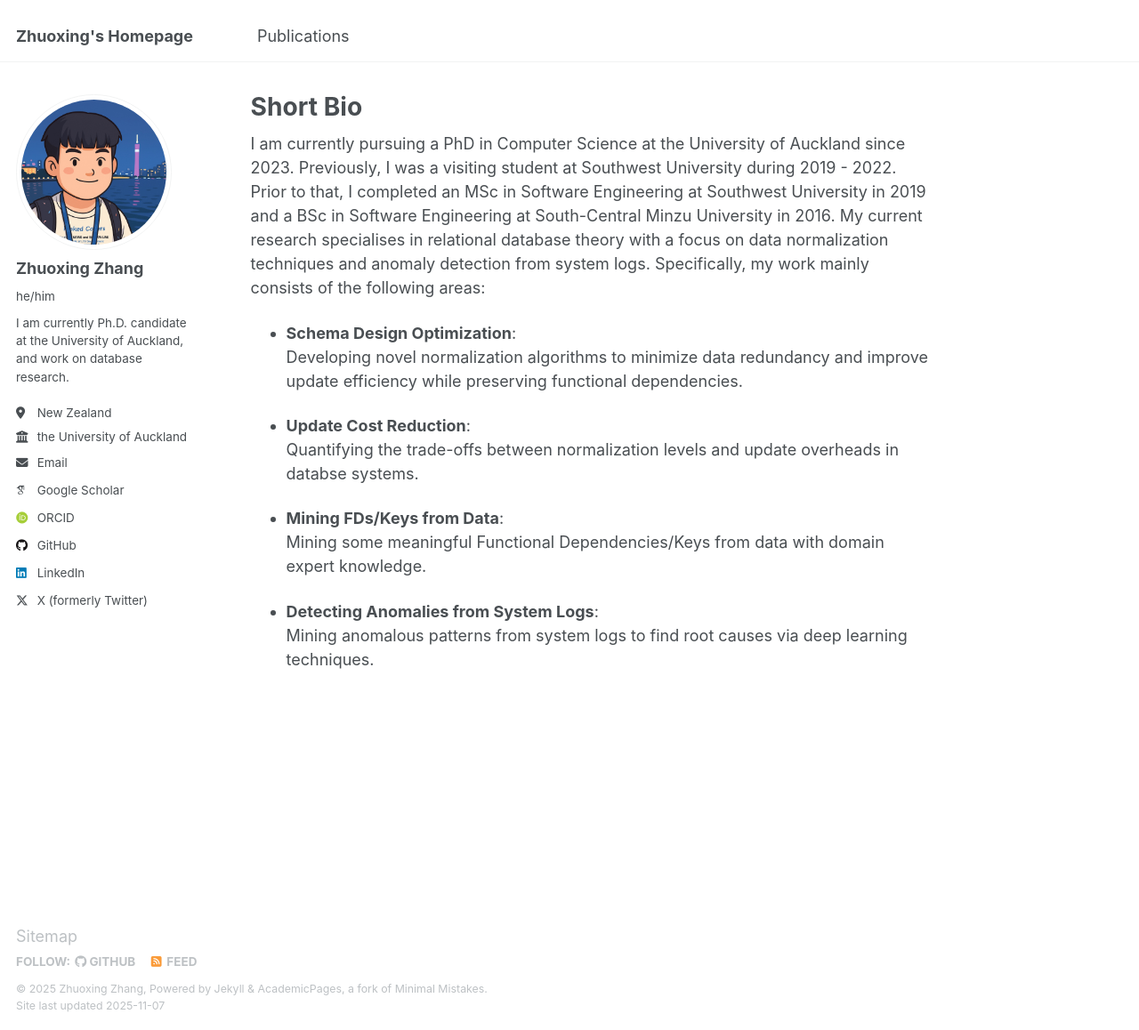
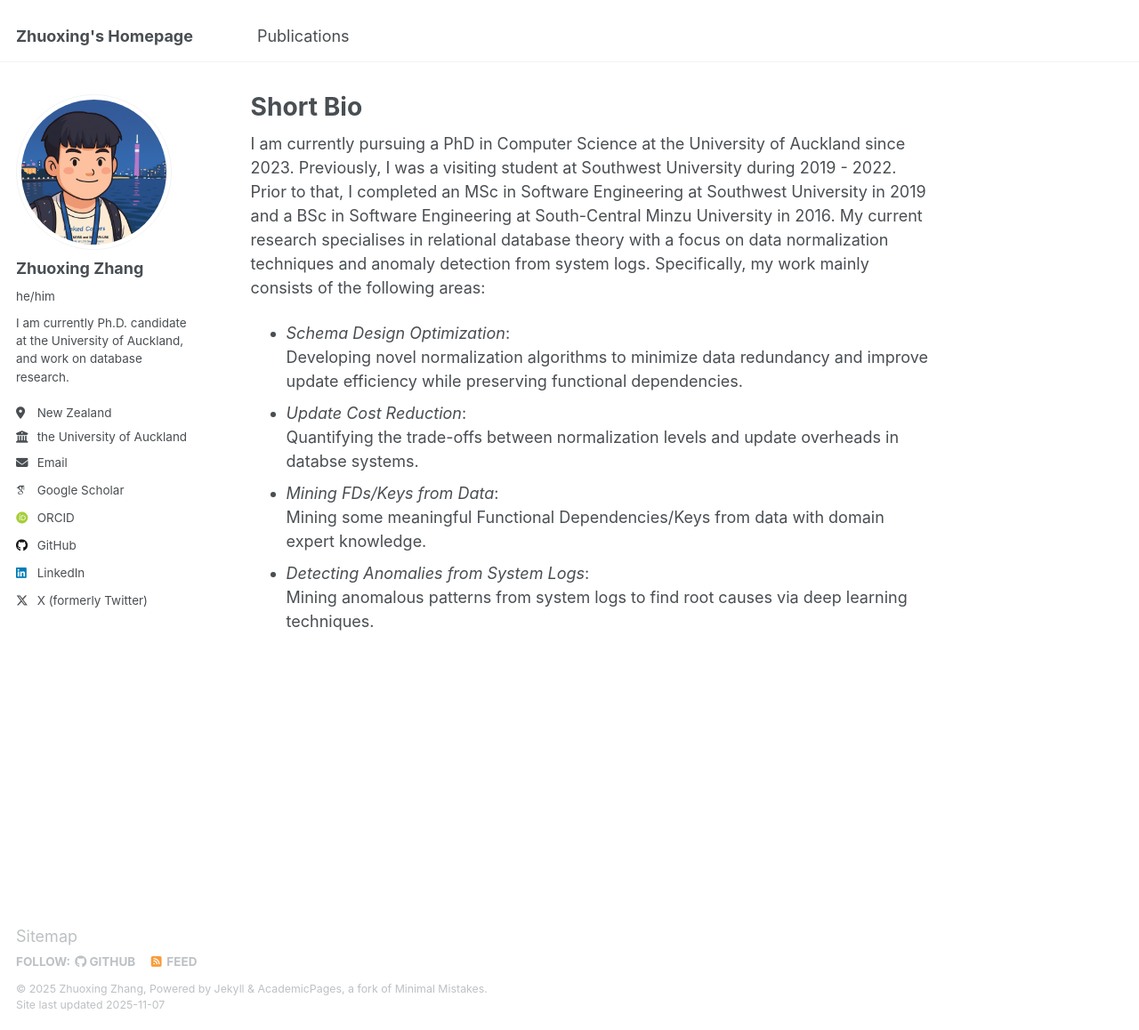
Before and after one commit to zhuoxingzhang/zhuoxingzhang.github.io, a Jekyll site: the page built from _pages/about.md, in a window 1280 px wide and 1158 px high. Shown: the whole window at 89% size. Built offline with Jekyll 4.4.1, drawn with Linux system fonts in a browser that asks for light colours; some web fonts are replaced.

```diff
--- a/_pages/about.md
+++ b/_pages/about.md
@@ -7,15 +7,11 @@ redirect_from:
   - /about.html
 ---
 I am currently pursuing a PhD in Computer Science at the University of Auckland since 2023. Previously, I was a visiting student at Southwest University during 2019 - 2022. Prior to that, I completed an MSc in Software Engineering at Southwest University in 2019 and a BSc in Software Engineering at South-Central Minzu University in 2016. My current research specialises in relational database theory with a focus on data normalization techniques and anomaly detection from system logs. Specifically, my work mainly consists of the following areas:
-
-- **Schema Design Optimization**:
+- *Schema Design Optimization*:
   Developing novel normalization algorithms to minimize data redundancy and improve update efficiency while preserving functional dependencies.
-
-- **Update Cost Reduction**:
+- *Update Cost Reduction*:
   Quantifying the trade-offs between normalization levels and update overheads in databse systems.
-
-- **Mining FDs/Keys from Data**:
+- *Mining FDs/Keys from Data*:
   Mining some meaningful Functional Dependencies/Keys from data with domain expert knowledge.
-
-- **Detecting Anomalies from System Logs**:
+- *Detecting Anomalies from System Logs*:
   Mining anomalous patterns from system logs to find root causes via deep learning techniques.
```
